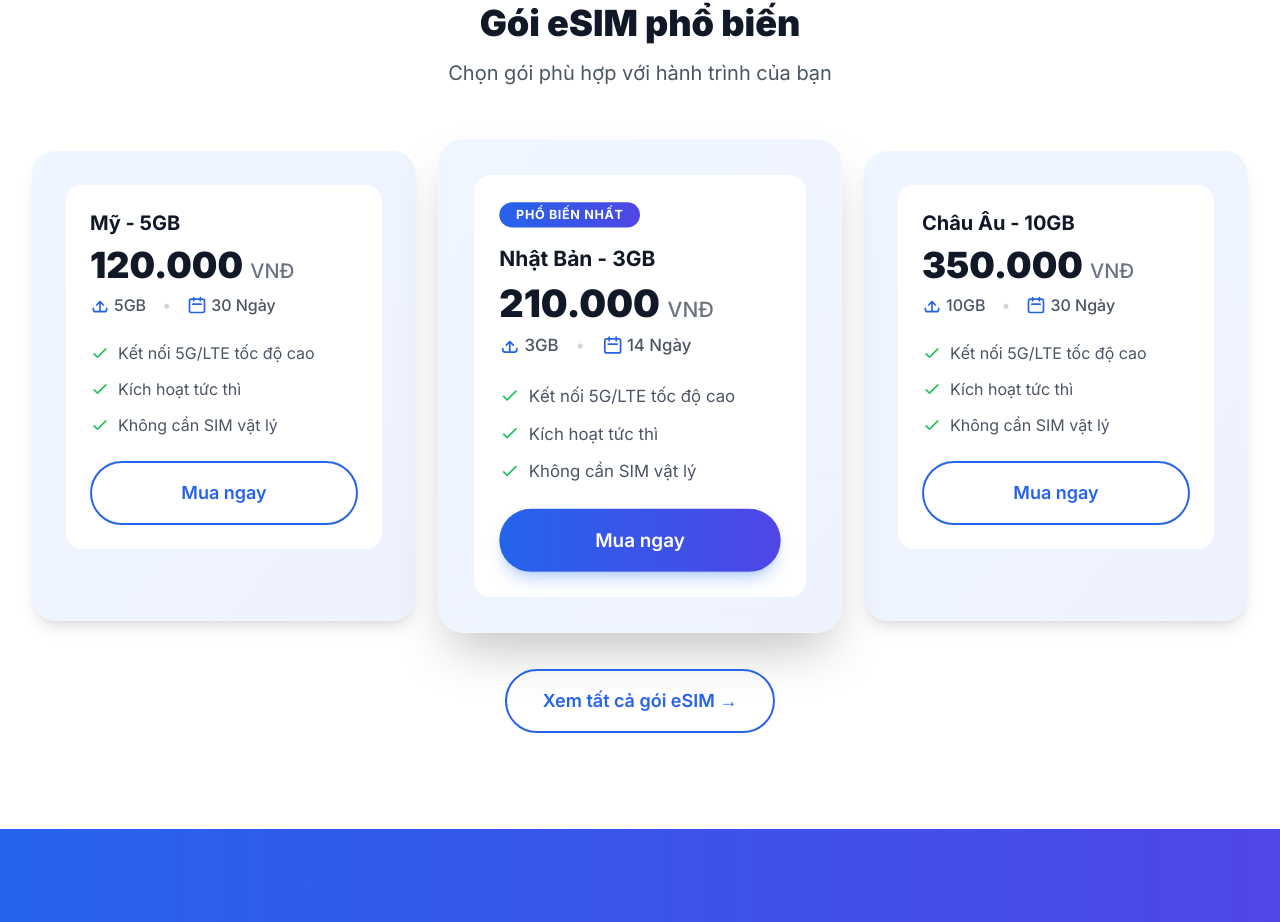
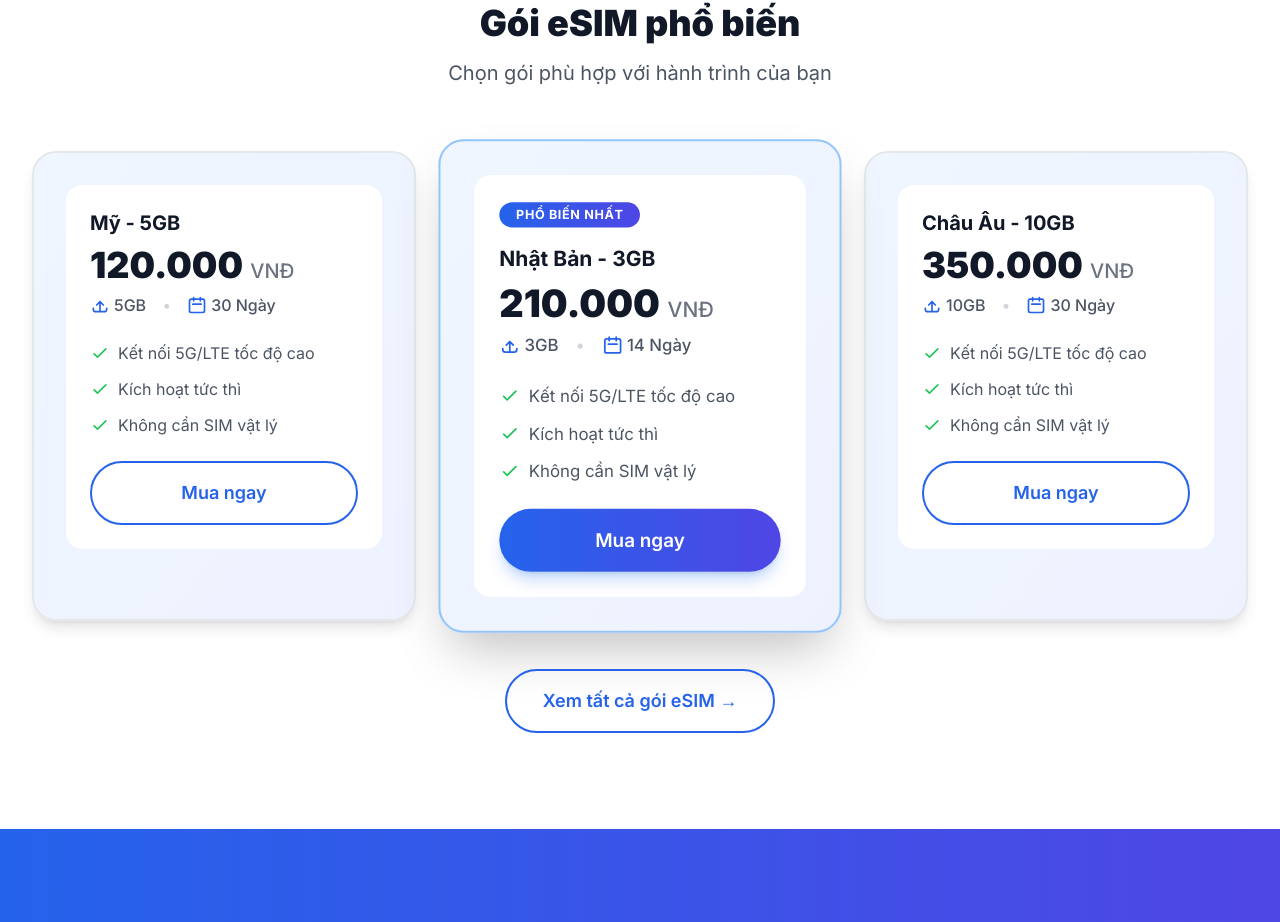
Before and after one commit to filescryplink/esimba, a Next.js app: page /vi in a window 1280 px wide. Shown: the part 1911-2833 px from the top of the page. Built offline with nearby package versions, Linux system fonts and the light colour scheme.

Commit message:
Fix PlanCard CSS: remove conflicting border classes

```diff
--- a/components/PlanCard.tsx
+++ b/components/PlanCard.tsx
@@ -18,7 +18,7 @@ export const PlanCard = ({
 
   return (
     <div className={`
-      rounded-3xl p-8 border-2 border-transparent bg-gradient-to-br from-blue-50 to-indigo-50 border-blue-200 ${featured ? 'border-2 border-blue-300 shadow-2xl scale-105' : 'border-gray-200 shadow-lg hover:shadow-xl hover:border-blue-200 hover:scale-102 transition-all duration-300'}`}>
+      rounded-3xl p-8 bg-gradient-to-br from-blue-50 to-indigo-50 ${featured ? 'border-2 border-blue-300 shadow-2xl scale-105' : 'border-2 border-gray-200 shadow-lg hover:shadow-xl hover:border-blue-200 hover:scale-102 transition-all duration-300'}`}>
       <div className="bg-white rounded-2xl p-6">
         {featured && (
           <div className="inline-block px-4 py-1 bg-gradient-to-r from-blue-600 to-indigo-600 text-white text-xs font-bold uppercase tracking-wider rounded-full mb-4">
```
